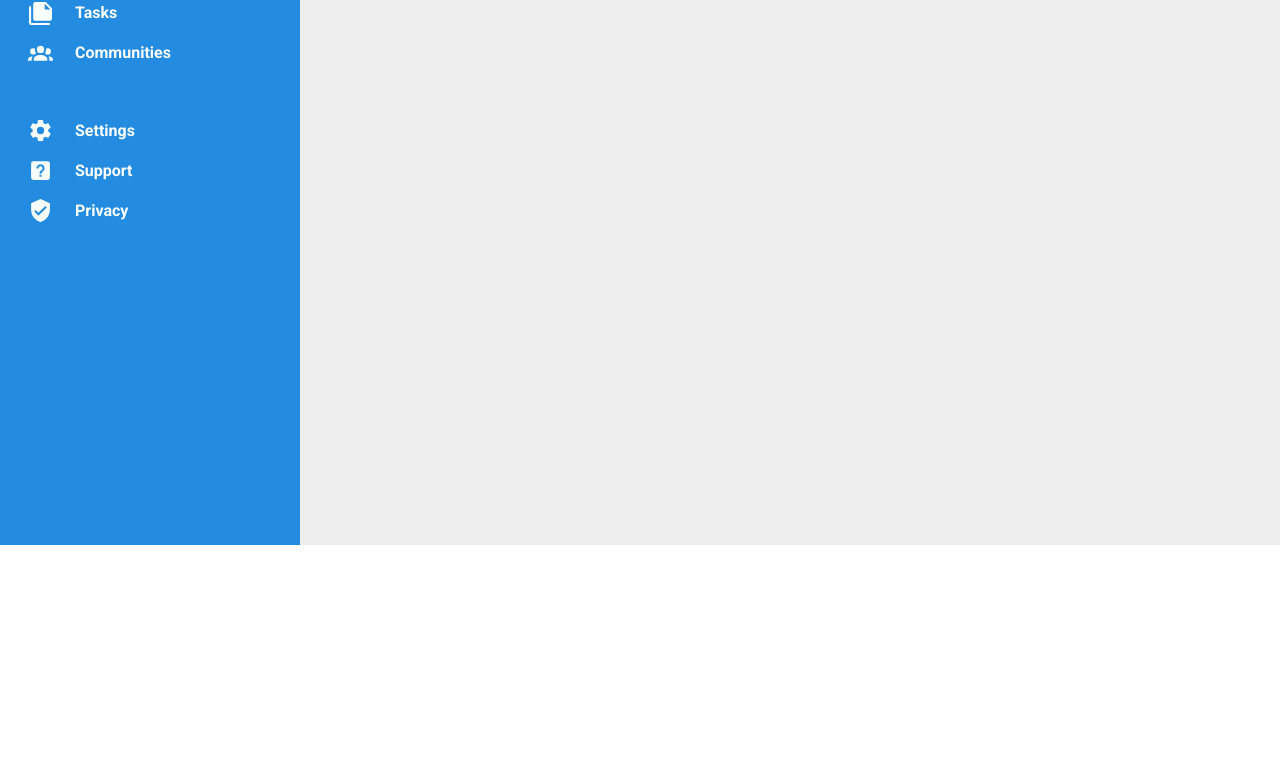
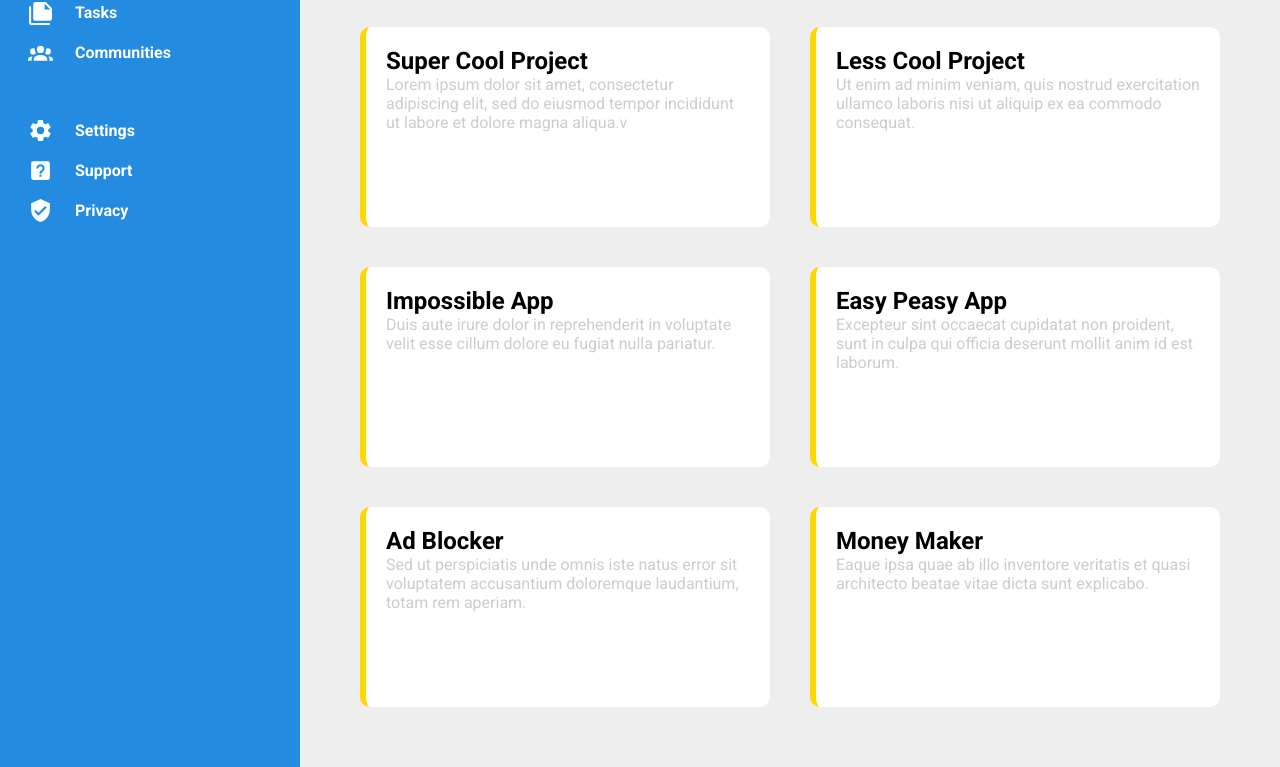
Before and after one commit to RamyGarici/odin-admin-dashboard, a plain HTML site: page index.html in a window 1280 px wide. Shown: the part 255-1022 px from the top of the page. Before the commit the page ends 800 px from the top, so only its background shows below. Drawn offline with Linux system fonts and the light colour scheme.

Commit message:
Projects

```diff
--- a/index.html
+++ b/index.html
@@ -125,7 +125,48 @@
         </ul>
       </div>
 
-      <div class="main"></div>
+      <div class="main">
+        <div class="projects">
+          <h1>Your Projects</h1>
+          <div class="boxes-container">
+          <div class="box">
+            <h2>Super Cool Project</h2>
+            <p>Lorem ipsum dolor sit amet, consectetur adipiscing elit, sed do eiusmod tempor incididunt ut labore et dolore magna aliqua.v </p>
+              </div>
+
+              <div class="box">
+            <h2>Less Cool Project</h2>
+            <p>Ut enim ad minim veniam, quis nostrud exercitation ullamco laboris nisi ut aliquip ex ea commodo consequat.</p>
+              </div>
+              <div class="box">
+            <h2>Impossible App</h2>
+            <p>Duis aute irure dolor in reprehenderit in voluptate velit esse cillum dolore eu fugiat nulla pariatur.</p>
+              </div>
+              <div class="box">
+            <h2>Easy Peasy App</h2>
+            <p>Excepteur sint occaecat cupidatat non proident, sunt in culpa qui officia deserunt mollit anim id est laborum. </p>
+              </div>
+              <div class="box">
+            <h2>Ad Blocker</h2>
+            <p>Sed ut perspiciatis unde omnis iste natus error sit voluptatem accusantium doloremque laudantium, totam rem aperiam.</p>
+              </div>
+              <div class="box">
+            <h2>Money Maker</h2>
+            <p>Eaque ipsa quae ab illo inventore veritatis et quasi architecto beatae vitae dicta sunt explicabo.</p>
+              </div>
+            </div>
+          </div>
+
+
+
+        </div>
+
+
+
+
+
+
+      </div>
     </div>
   </body>
 </html>
--- a/styles.css
+++ b/styles.css
@@ -194,3 +194,29 @@
 
 .main{background-color: #eee;
 grid-area: main;}
+
+.projects{
+    padding: 20px;
+}
+
+
+.boxes-container{
+    display: grid;
+    padding: 20px;
+    grid-template-columns: 1fr 1fr;
+    grid-template-rows: 1fr 1fr 1fr;
+
+}
+
+.box{
+    background-color: white;
+    border-radius: 10px;
+    border-left: gold solid 6px;
+    margin: 20px;
+   padding: 20px;
+    height: 200px;
+}
+
+.box p{
+    color: #ccc;
+}
```
